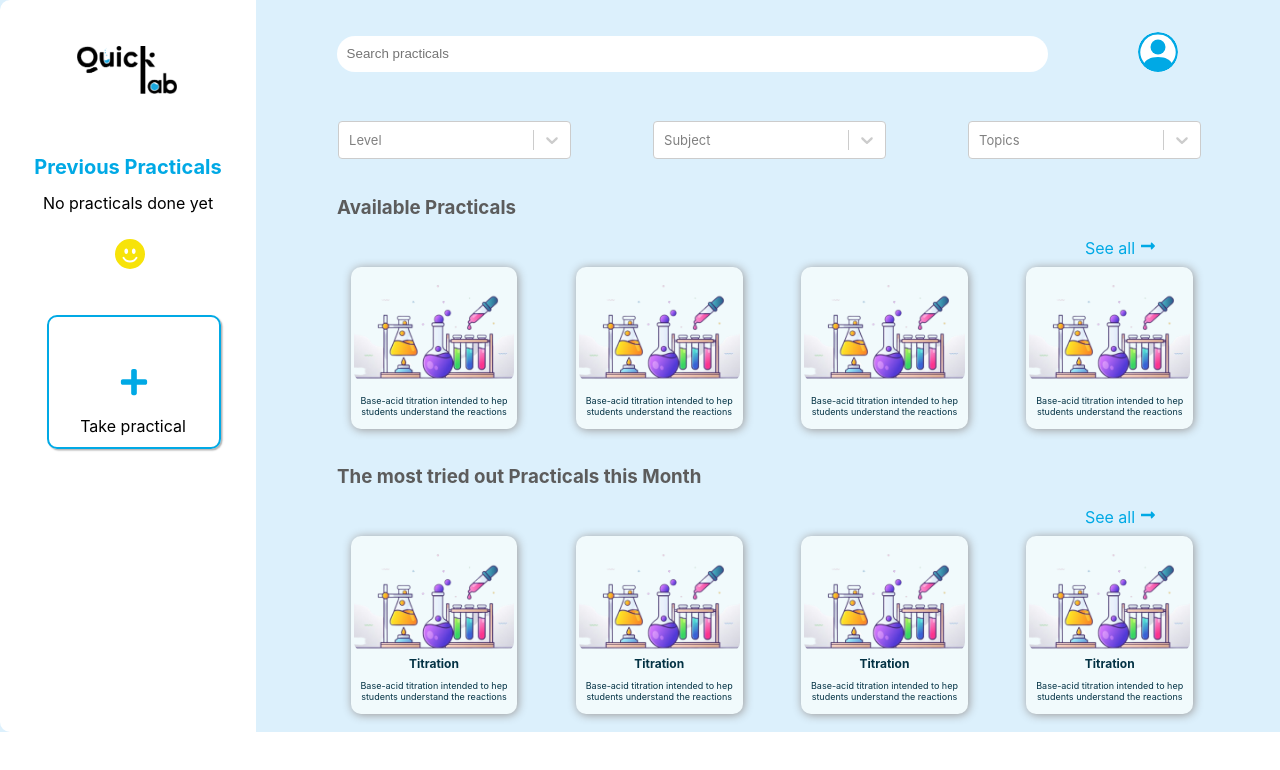
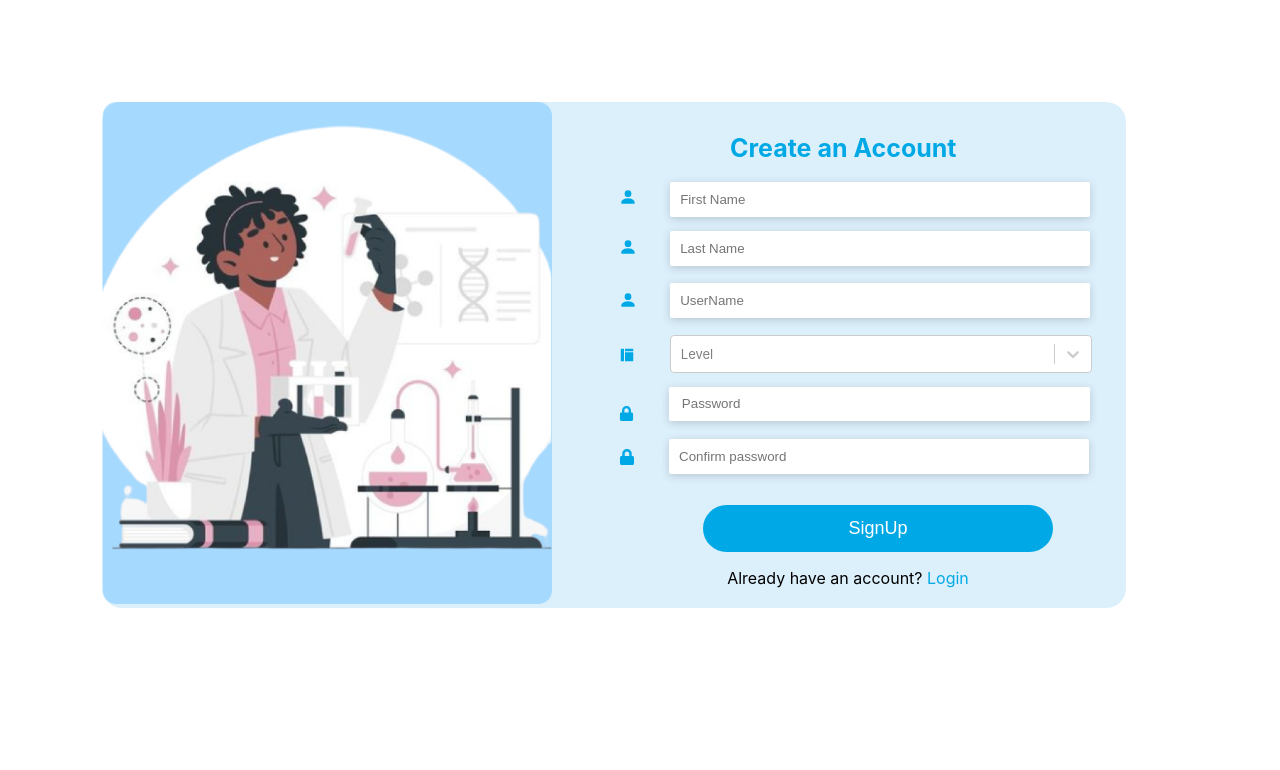
Before and after one commit to mercy-yugi/Quicklab-Frontend, a React (Create React App) app in the folder quick-lab/: page / in a window 1280 px wide. Shown: the top 770 px of the page. Built offline with nearby package versions, Linux system fonts and the light colour scheme; no server answers.

Commit message:
changed the api url

```diff
--- a/quick-lab/src/App.js
+++ b/quick-lab/src/App.js
@@ -10,8 +10,8 @@ import Practicals from './dashboard/Practicals';
 function App() {
   return (
     <div>
-      <Dashboard/>
-  {/* <Router>
+      {/* <Dashboard/> */}
+  <Router>
   <Routes>
         <Route path="/" element={<SignupForm/>}/>
         <Route path="/login" element={<LoginForm/>}/>
@@ -20,7 +20,7 @@ function App() {
 
   </Routes>
 
- </Router> */}
+ </Router>
 
 
     </div>
--- a/quick-lab/src/Login/login.js
+++ b/quick-lab/src/Login/login.js
@@ -43,7 +43,6 @@ const { register, handleSubmit, formState: { errors }, reset } = useForm({
       });
 const onSubmitHandler = (e) => {
        e.preventDefault();
-    //    navigate("/home")
        reset();
     }
 
@@ -55,17 +54,15 @@ const onSubmitHandler = (e) => {
             console.log(res.data)
                     reset();
                     notify()
-
-
+                    navigate("/home")
         })
         .catch(error=>{
             console.log(error)
+            toast('unable to login, make sure your username and password are correct')
             reset();
 
+        })
 
-            toast('unable to login, make sure your username and password are correct')
-        })
-        navigate("/home")
         }
         else{
             console.log(user)
--- a/quick-lab/src/signup.js
+++ b/quick-lab/src/signup.js
@@ -74,14 +74,13 @@ const submitting=()=>{
     {first_name,last_name,username,password,level,} = user
     // console.log("users");
     if (first_name && last_name && username && level && password){
-     axios.post("https://sheltered-earth-23604.herokuapp.com/api/register/",user )
+     axios.post("https://sheltered-earth-23604.herokuapp.com/api/students",user )
 .then(res=>{
         // res.header("Access-Control-Allow-Origin", "*");
         console.log(res)
         toast('You have successfully been registered to Quick lab, Login to continue' )
         navigate("/login")
         reset();
-        refreshPage();
 
     })
     .catch(error=>{
```
